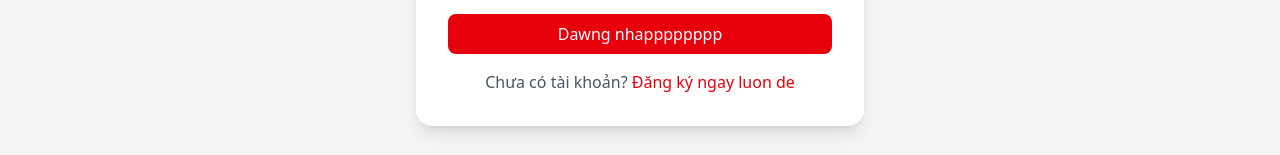
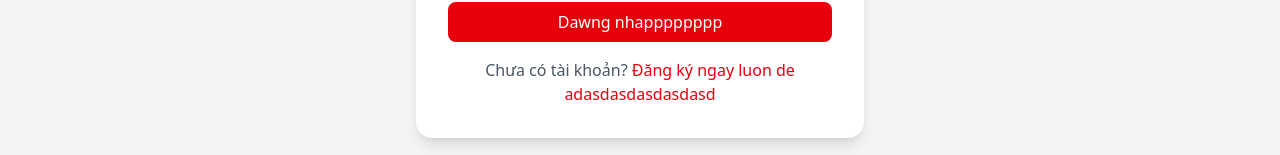
Before and after one commit to duyynguyeun/luxe_restaurant, a React (Vite) app in the folder restaurant-fe/: page /login in a window 1280 px wide. Shown: the part 792-947 px from the top of the page. Built offline with nearby package versions, Linux system fonts and the light colour scheme.

Commit message:
thay doi dang ki va dang nhapppp

```diff
--- a/restaurant-fe/src/dndx/Login.jsx
+++ b/restaurant-fe/src/dndx/Login.jsx
@@ -38,7 +38,7 @@ const Login = () => {
         <p className="text-center text-gray-600 mt-4">
           Chưa có tài khoản?{" "}
           <a href="/Signup" className="text-red-600 hover:underline cursor-pointer">
-            Đăng ký ngay luon de
+            Đăng ký ngay luon de adasdasdasdasdasd
           </a>
         </p>
       </div>
```
